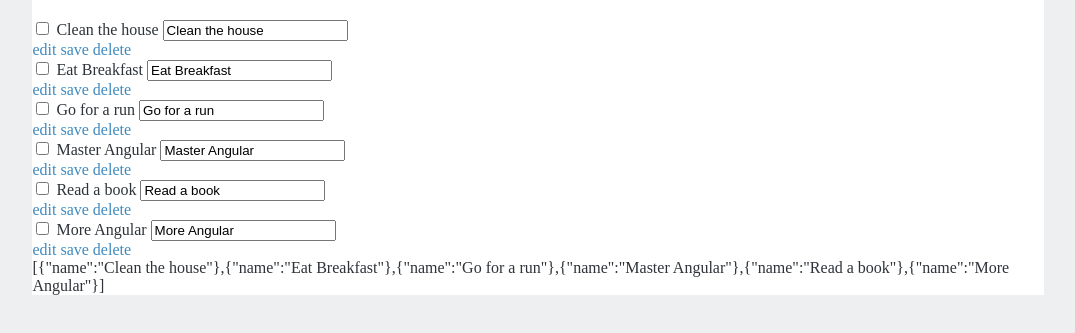
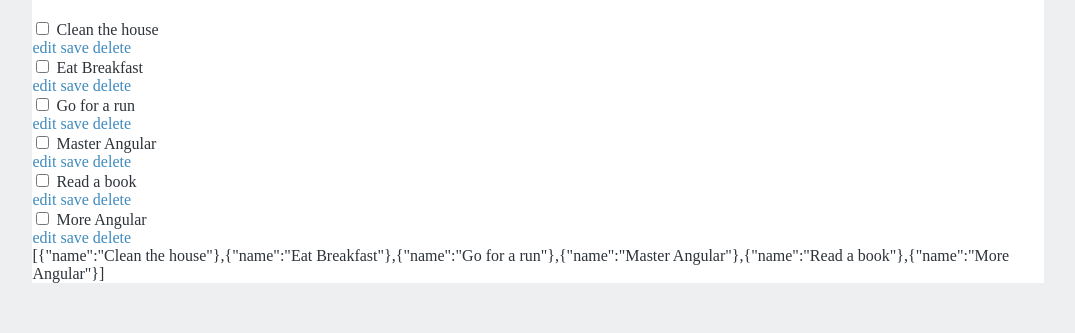
Before and after one commit to anthony-ware/ToDo-App, a plain HTML site: page index.html in a window 1280 px wide. Shown: the part 181-514 px from the top of the page, without its empty margins (102-1177 px from the left). Drawn offline with nearby package versions, Linux system fonts and the light colour scheme.

Commit message:
update style

```diff
--- a/index.html
+++ b/index.html
@@ -12,7 +12,7 @@
 			<div ng-repeat='task in tasks'>
 				<input type="checkbox" ng-model='task.completed'/>
 				<label ng-hide='editing' class="editing-label">{{task.name}}</label>
-				<input ng-show='!editing' class="editing-label"  ng-model='task.name' type="text">
+				<input ng-show='editing' class="editing-label"  ng-model='task.name' type="text">
 				<div class="actions">
 					<a href="" ng-click='editing=!editing'>edit</a>
 					<a href="" ng-click=work()>save</a>
```
